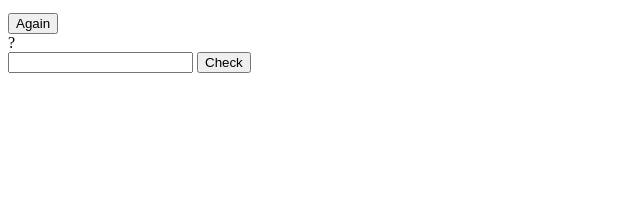
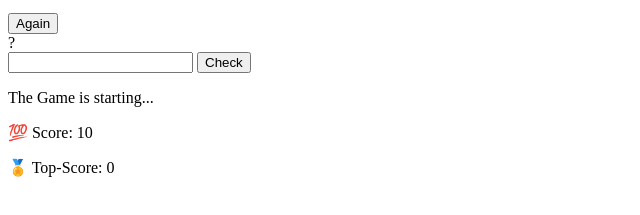
Before and after one commit to psyBeth/Guess-the-Number, a plain HTML site: page index.html in a window 1280 px wide. Shown: the part 101-316 px from the top of the page, without its empty margins (0-640 px from the left). Drawn offline with Linux system fonts and the light colour scheme.

Commit message:
html main sec completed

```diff
--- a/index.html
+++ b/index.html
@@ -21,7 +21,10 @@
         </section>
 
         <section class="right">
-
+            <!--message will be dynamic-->
+            <p class="msg">The Game is starting...</p>
+            <p class="score-label">💯 Score: <span class="score">10</span> </p>
+            <p class="top-score-label">🏅 Top-Score: <span class="top-score">0</span> </p>
         </section>
 
     </main>
```
